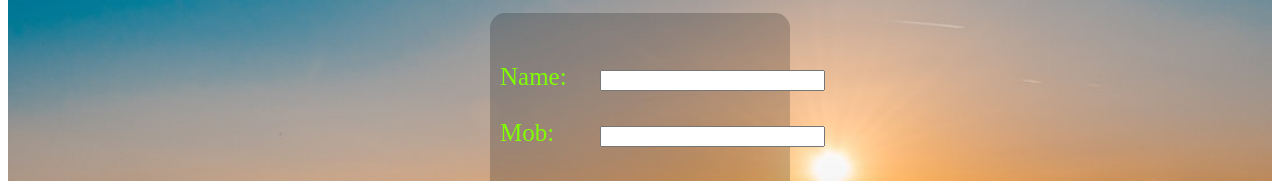
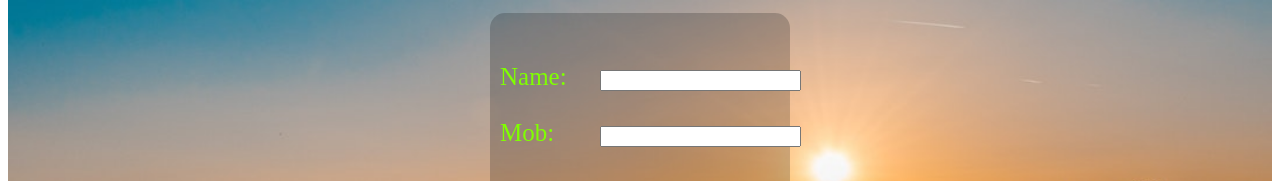
Before and after one commit to maabasuli/maabasuli.github.io, a plain HTML site: page index.html in a window 1280 px wide. Shown: the part 186-367 px from the top of the page. Drawn offline with Linux system fonts and the light colour scheme.

Commit message:
my project

```diff
--- a/index.html
+++ b/index.html
@@ -36,8 +36,8 @@
                 Mob:
             </div>
             <div id="mainright">
-                <input type="text" size="25" id="txtname"></br></br>
-                <input type="text" size="25" name="txtmob">
+                <input type="text" size="22" id="txtname"></br></br>
+                <input type="text" size="22" name="txtmob">
             </div>
             <center>
             <input type="button" id="btnsubmit" value="Submit" style="border-radius:10px;background-color: deepskyblue;font-size:20px">
--- a/style/indexStyle.css
+++ b/style/indexStyle.css
@@ -74,7 +74,7 @@
     }
 
 }
-@media screen and (max-width:640px){
+@media screen and (max-width:440px){
 
     #container{
         width:100%;
```
